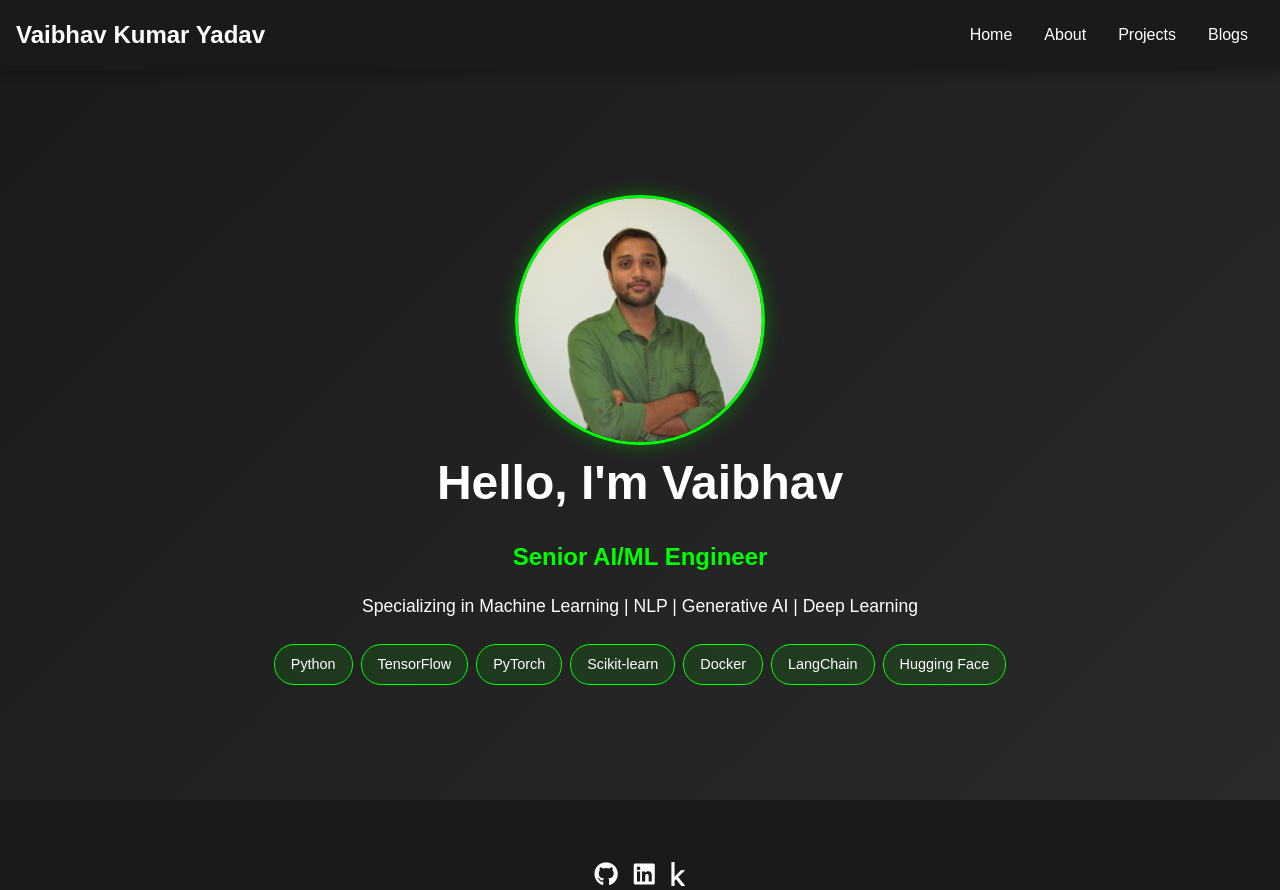
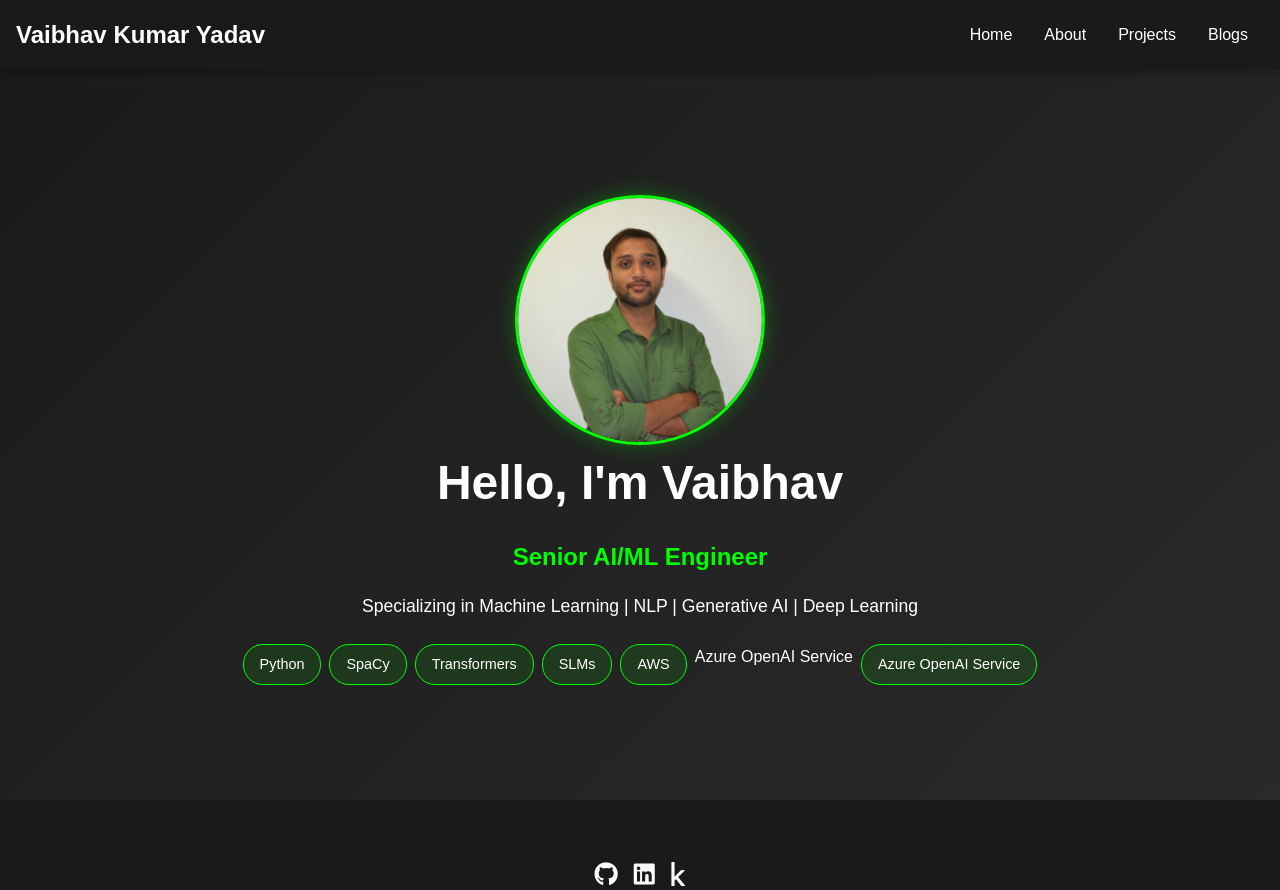
Before and after one commit to Vaibhav-Kumar-Yadav/Vaibhav-Kumar-Yadav, a Flask app: page / in a window 1280 px wide. Shown: the top 890 px of the page. Run offline with Flask 3, Linux system fonts and the light colour scheme.

Commit message:
Adding Tech stack

```diff
--- a/templates/home.html
+++ b/templates/home.html
@@ -52,12 +52,11 @@
                 <!-- Tech Stack Section -->
                 <div class="tech-stack">
                     <span class="tech-badge">Python</span>
-                    <span class="tech-badge">TensorFlow</span>
-                    <span class="tech-badge">PyTorch</span>
-                    <span class="tech-badge">Scikit-learn</span>
-                    <span class="tech-badge">Docker</span>
-                    <span class="tech-badge">LangChain</span>
-                    <span class="tech-badge">Hugging Face</span>
+                    <span class="tech-badge">SpaCy</span>
+                    <span class="tech-badge">Transformers</span>
+                    <span class="tech-badge">SLMs</span>
+                    <span class="tech-badge">AWS</span>Azure OpenAI Service
+                    <span class="tech-badge">Azure OpenAI Service</span>
                 </div>
             </div>
         </div>
```
